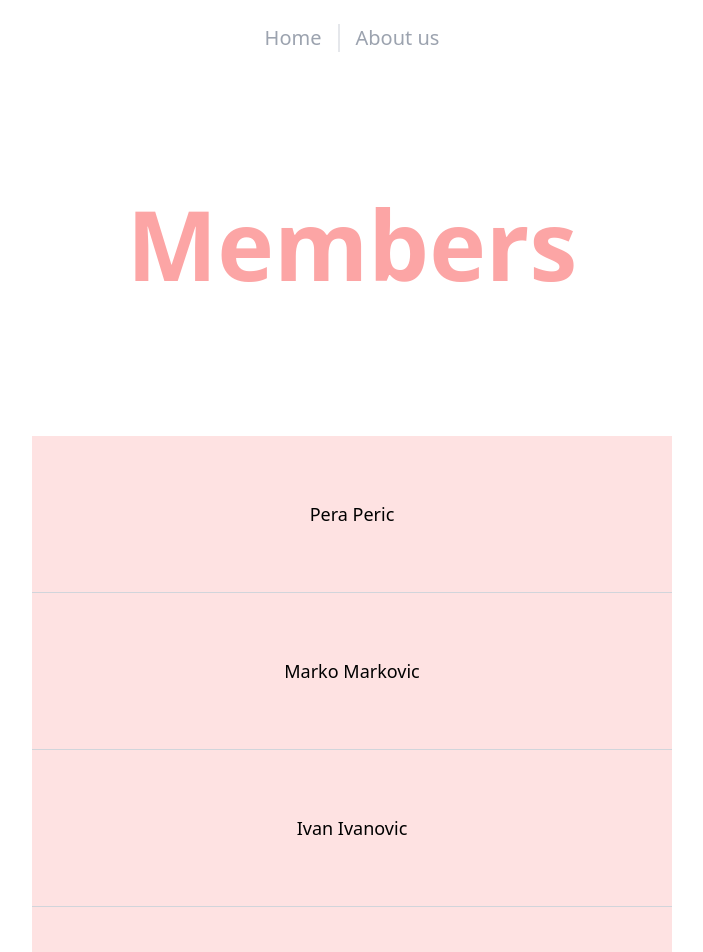
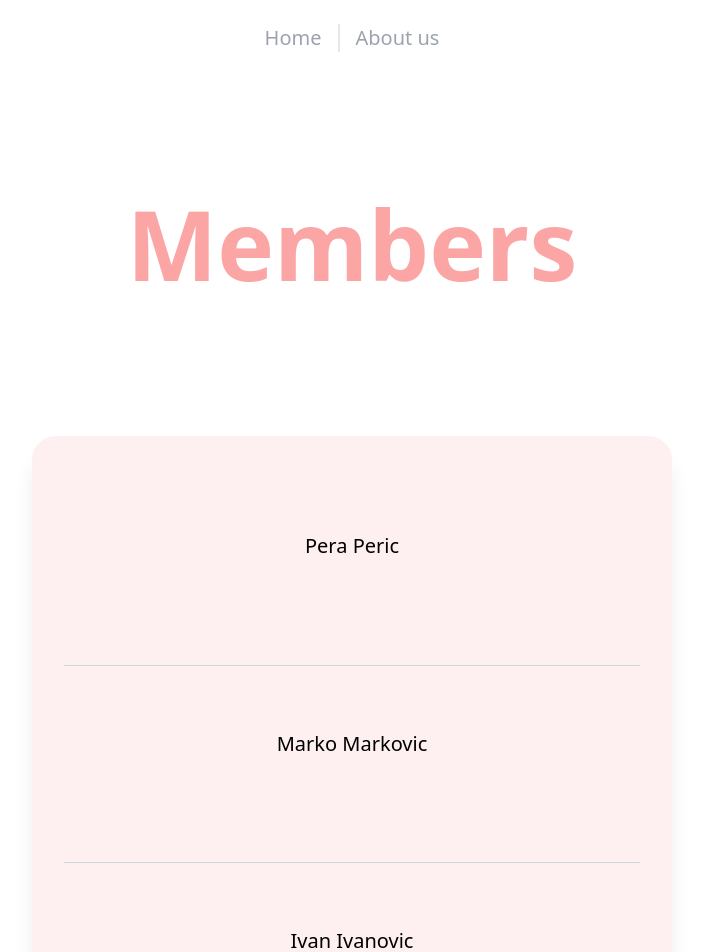
Before and after one commit to ivanaaaz/p1, a Next.js app: page / in a window 1280 px wide. Shown: the top 952 px of the page, without its empty margins (288-991 px from the left). Built offline with nearby package versions, Linux system fonts and the light colour scheme.

Commit message:
Styling list

```diff
--- a/components/MemberList/index.js
+++ b/components/MemberList/index.js
@@ -4,7 +4,7 @@ import '../../tailwind.config';
 
 const Member = ({ member }) => {
   return (
-    <li className="px-16 py-16 text-center border-b border-gray-300">
+    <li className="px-16 py-16 text-center text-xl">
       <Link href={'/members/' + member.id}>
         <a>
           <p>{member.name}</p>
@@ -16,11 +16,12 @@ const Member = ({ member }) => {
 
 const MemberList = ({ members }) => {
   return (
-    <ul className="bg-secondary-50 mt-20 mx-80 my-80 mb-40 text-lg">
-      {members.map((member) => (
-        <Member key={member.id} member={member} />
-      ))}
-    </ul>
+      <ul className="grid grid-rows-4 gap-10 bg-secondary-50 bg-opacity-50 mt-20 mx-80 my-80 mb-40 text-lg p-8 rounded-3xl divide-y divide-gray-300 shadow-xl">
+        {members.map((member) => (
+          <Member key={member.id} member={member} />
+        ))}
+      </ul>
+
   );
 };
 
```
